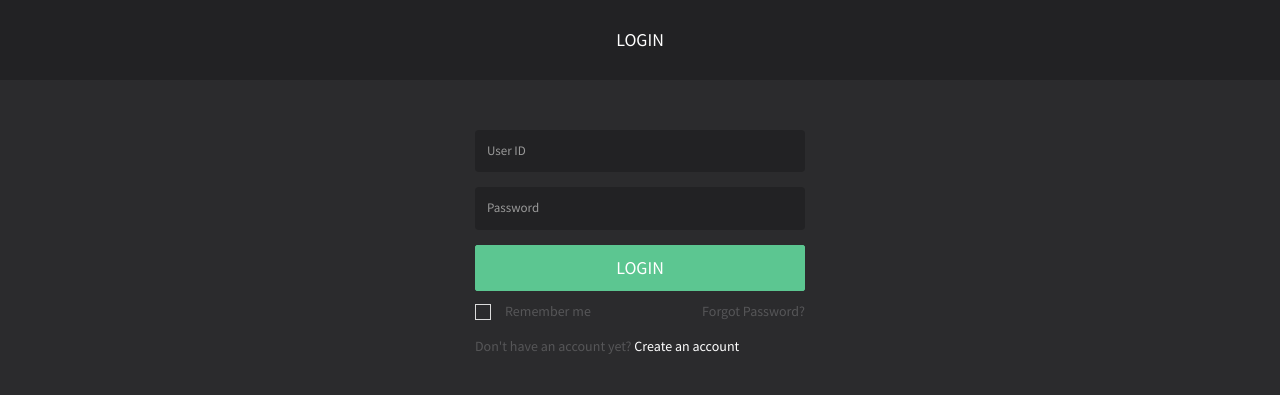
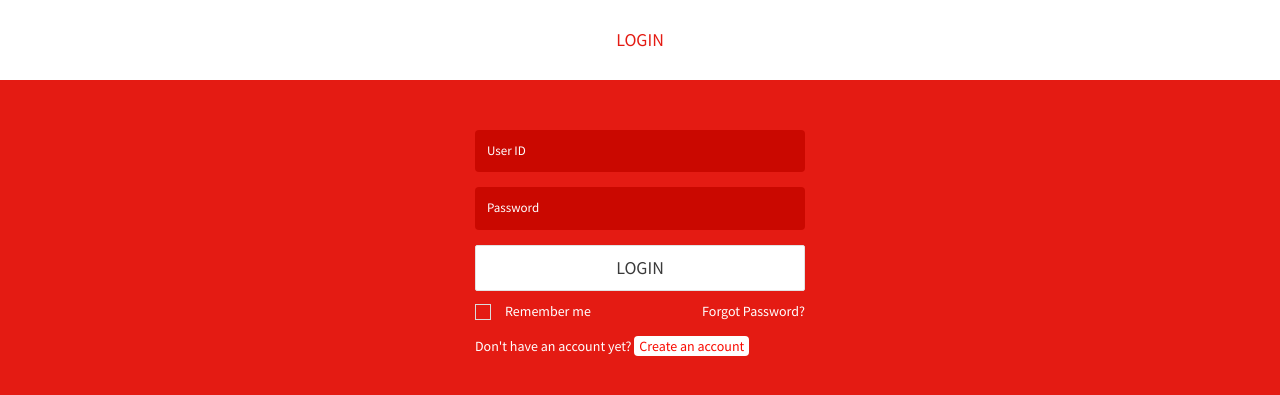
Before and after one commit to aleeas/dashboard_report, a PHP site: page /login.html in a window 1280 px wide. Shown: the top 395 px of the page. Run offline with PHP 8.4, Linux system fonts and the light colour scheme; some libraries are stand-ins or nearby versions.

Commit message:
updates login and registration files

```diff
--- a/css/telkom.css
+++ b/css/telkom.css
@@ -67,6 +67,79 @@ body, .red-logo-bg {
     font-size: 30px;
     font-weight: 300;
 }
+.login-body {
+    background-color: #E41B13;
+}
+h2.form-heading {
+    background: #fff;
+    color: #E41B13;
+
+}
+h2.form-heading {
+   background: #fff;
+}
+.form-signin a, .registration, .login-body label {
+    color: #FFFFFF;
+}
+.registration a {
+    color: #F90A00;
+    background: #fff;
+    padding: 1px 5px;
+    border-radius: 4px;
+}
+
+.form-signin input[type="text"], .form-signin input[type="password"] {
+
+    background: #CA0800;
+
+}
+.btn-success, .input-group-btn>.btn.btn-success {
+    background-color: #00A552;
+    border-color: #00A552;
+    color: #FFFFFF;
+}
+
+.registration a:hover {
+    color: #FFFFFF;
+    background: #F90A00;
+}
+
+.modal-header {
+    background: #CA0800;
+    border-bottom: 5px solid #730E0A;
+}
+.modal-header .x-close{
+	 color: #000;
+    font-size: 35px;
+    margin-top: -4px;
+}
+
+.form-signin p.label-p {
+    /* text-align: center; */
+    color: #FFFFFF;
+    font-size: 14px;
+}
+.modal-body input[type="text"]#email-required {
+    background: #fff;
+    border: 1px solid #ddd;
+    color: #333;
+}
+
+.form-signin input[type="text"]::-webkit-input-placeholder, .form-signin input[type="password"]::-webkit-input-placeholder {
+	color: #fff;
+}
+
+.form-signin input[type="text"]:-moz-placeholder, .form-signin input[type="password"]:-moz-placeholder { /* Firefox 18- */
+	color: #fff;
+}
+
+.form-signin input[type="text"]::-moz-placeholder, .form-signin input[type="password"]::-moz-placeholder {  /* Firefox 19+ */
+	color: #fff;
+}
+
+.form-signin input[type="text"]:-ms-input-placeholder, .form-signin input[type="password"]:-ms-input-placeholder {
+	color: #fff;
+}
 @media screen and (max-width: 640px){
 	.dataTables_wrapper .dataTables_length{
      float: left;
--- a/login.html
+++ b/login.html
@@ -11,6 +11,7 @@
     <!-- Base Styles -->
     <link href="css/style.css" rel="stylesheet">
     <link href="css/style-responsive.css" rel="stylesheet">
+    <link rel="stylesheet" type="text/css" href="css/telkom.css">
     <!-- HTML5 shim and Respond.js IE8 support of HTML5 elements and media queries -->
     <!--[if lt IE 9]>
     <script src="js/html5shiv.min.js"></script>
@@ -29,10 +30,10 @@
               <div class="login-wrap">
                   <input type="text" class="form-control" placeholder="User ID" autofocus>
                   <input type="password" class="form-control" placeholder="Password">
-                  <button class="btn btn-lg btn-success btn-block" type="submit">LOGIN</button>
+                  <button class="btn btn-lg btn-default btn-block" type="submit">LOGIN</button>
 
                   <label class="checkbox-custom check-success">
-                      <input type="checkbox" value="remember-me" id="checkbox1"> <label for="checkbox1">Remember me</label>
+                      <input type="checkbox" value="remember-me" id="checkbox1" class="iCheck-red"> <label for="checkbox1">Remember me</label>
                       <a class="pull-right" data-toggle="modal" href="#forgotPass"> Forgot Password?</a>
                   </label>
 
@@ -50,12 +51,12 @@
                   <div class="modal-dialog">
                       <div class="modal-content">
                           <div class="modal-header">
-                              <button type="button" class="close" data-dismiss="modal" aria-hidden="true">&times;</button>
+                              <button type="button" class="close x-close" data-dismiss="modal" aria-hidden="true">&times;</button>
                               <h4 class="modal-title">Forgot Password ?</h4>
                           </div>
                           <div class="modal-body">
                               <p>Enter your e-mail address below to reset your password.</p>
-                              <input type="text" name="email" placeholder="Email" autocomplete="off" class="form-control placeholder-no-fix">
+                              <input type="text" name="email" placeholder="Email" autocomplete="off" class="form-control placeholder-no-fix" id="email-required">
 
                           </div>
                           <div class="modal-footer">
--- a/registration.html
+++ b/registration.html
@@ -11,6 +11,7 @@
     <!-- Base Styles -->
     <link href="css/style.css" rel="stylesheet">
     <link href="css/style-responsive.css" rel="stylesheet">
+     <link href="css/telkom.css" rel="stylesheet">
     <!-- HTML5 shim and Respond.js IE8 support of HTML5 elements and media queries -->
     <!--[if lt IE 9]>
     <script src="js/html5shiv.min.js"></script>
@@ -25,7 +26,7 @@
       <h2 class="form-heading">registration now</h2>
       <div class="container log-row">
           <form class="form-signin" action="index.html">
-              <p>Enter your personal details below</p>
+              <p class="label-p">Enter your personal details below</p>
               <input type="text" class="form-control" placeholder="Full Name" autofocus>
               <input type="text" class="form-control" placeholder="Address" autofocus>
               <input type="text" class="form-control" placeholder="Email" autofocus>
@@ -37,7 +38,7 @@
                   <label for="female">Female</label>
               </div>
 
-              <p> Enter your account details below</p>
+              <p class="label-p"> Enter your account details below</p>
               <input type="text" class="form-control" placeholder="User Name" autofocus>
               <input type="password" class="form-control" placeholder="Password">
               <input type="password" class="form-control" placeholder="Re-type Password">
```
